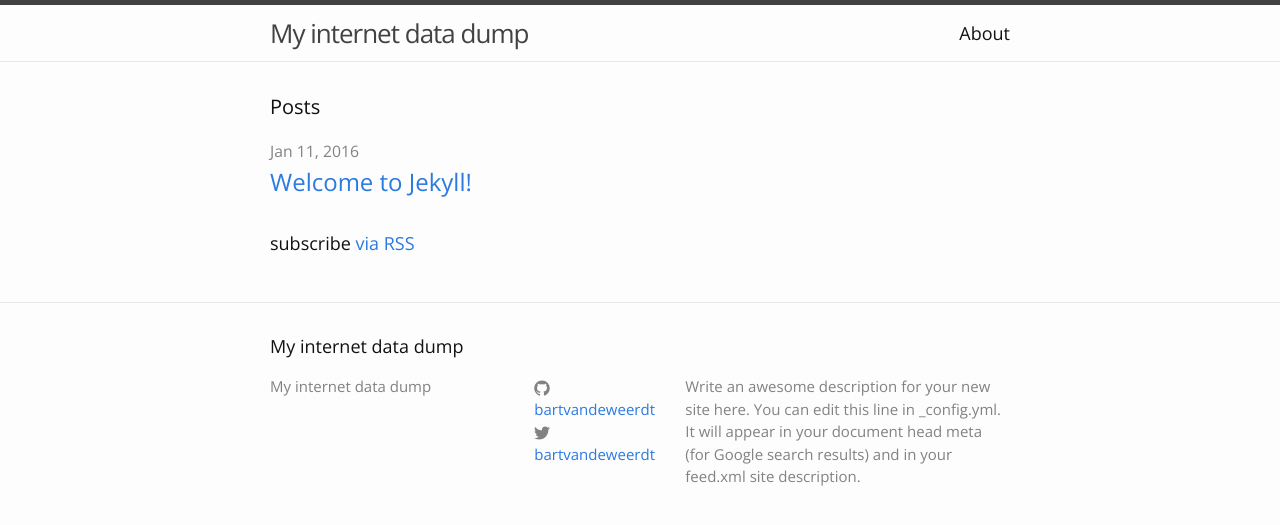
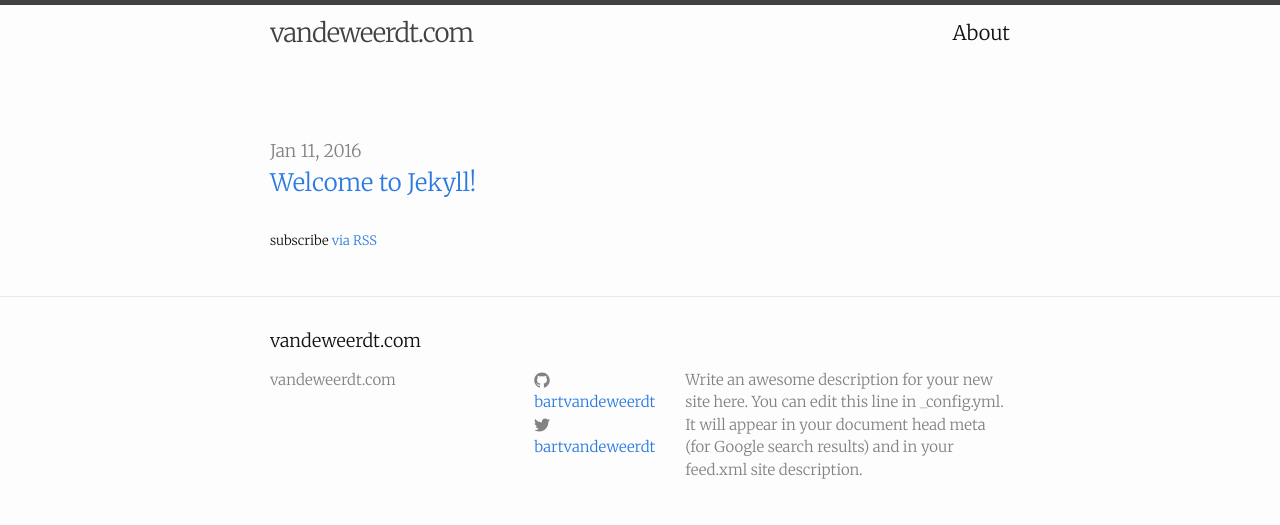
Before and after one commit to bartvandeweerdt/bartvandeweerdt.github.io, a Jekyll site: the page built from index.html, in a window 1280 px wide. Shown: the top 525 px of the page. Built offline with Jekyll 4.4.1, drawn with Linux system fonts in a browser that asks for light colours.

Commit message:
font changes, etc.

```diff
--- a/_config.yml
+++ b/_config.yml
@@ -1,5 +1,5 @@
 # Site settings
-title: My internet data dump
+title: vandeweerdt.com
 email:
 description: > # this means to ignore newlines until "baseurl:"
   Write an awesome description for your new site here. You can edit this
--- a/_includes/head.html
+++ b/_includes/head.html
@@ -7,6 +7,7 @@
     <meta name="description" content="{{ site.description }}">
 
     <link rel="stylesheet" href="{{ "/css/main.css" | prepend: site.baseurl }}">
-    <link rel='stylesheet' href='https://fonts.googleapis.com/css?family=Open+Sans:400,400italic,600,600italic,700,700italic,800,800italic,300,300italic' type='text/css'>
+    <link href='https://fonts.googleapis.com/css?family=Merriweather:300,300italic,900' rel='stylesheet' type='text/css'>
+    <link href='https://fonts.googleapis.com/css?family=Lato:900,300' rel='stylesheet' type='text/css'>
     <link rel="canonical" href="{{ page.url | replace:'index.html','' | prepend: site.baseurl | prepend: site.url }}">
 </head>
--- a/_sass/_layout.scss
+++ b/_sass/_layout.scss
@@ -3,8 +3,8 @@
  */
 .site-header {
     border-top: 5px solid $grey-color-dark;
-    border-bottom: 1px solid $grey-color-light;
-    min-height: 56px;
+    //border-bottom: 1px solid $grey-color-light;
+    min-height: 100px;
 
     // Positioning context for the mobile navigation icon
     position: relative;
@@ -188,6 +188,10 @@
     font-size: 24px;
 }
 
+.rss-subscribe {
+    font-size: 13px;
+}
+
 
 
 /**
@@ -198,6 +202,8 @@
 }
 
 .post-title {
+    font-family: $title-font-family;
+    font-weight: 900;
     font-size: 42px;
     letter-spacing: -1px;
     line-height: 1;
--- a/css/main.scss
+++ b/css/main.scss
@@ -6,10 +6,12 @@
 
 
 // Our variables
-$base-font-family: 'Open Sans', Helvetica, Arial, sans-serif;
-$base-font-size:   18px;
+$base-font-family: 'Merriweather', Helvetica, Arial, sans-serif;
+$base-font-size:   20px;
 $small-font-size:  $base-font-size * 0.875;
 $base-line-height: 1.5;
+
+$title-font-family: 'Lato', sans-serif;
 
 $spacing-unit:     30px;
 
--- a/index.html
+++ b/index.html
@@ -4,7 +4,7 @@ layout: default
 
 <div class="home">
 
-  <h1 class="page-heading">Posts</h1>
+  <!--<h1 class="page-heading">Posts</h1>-->
 
   <ul class="post-list">
     {% for post in site.posts %}
```
